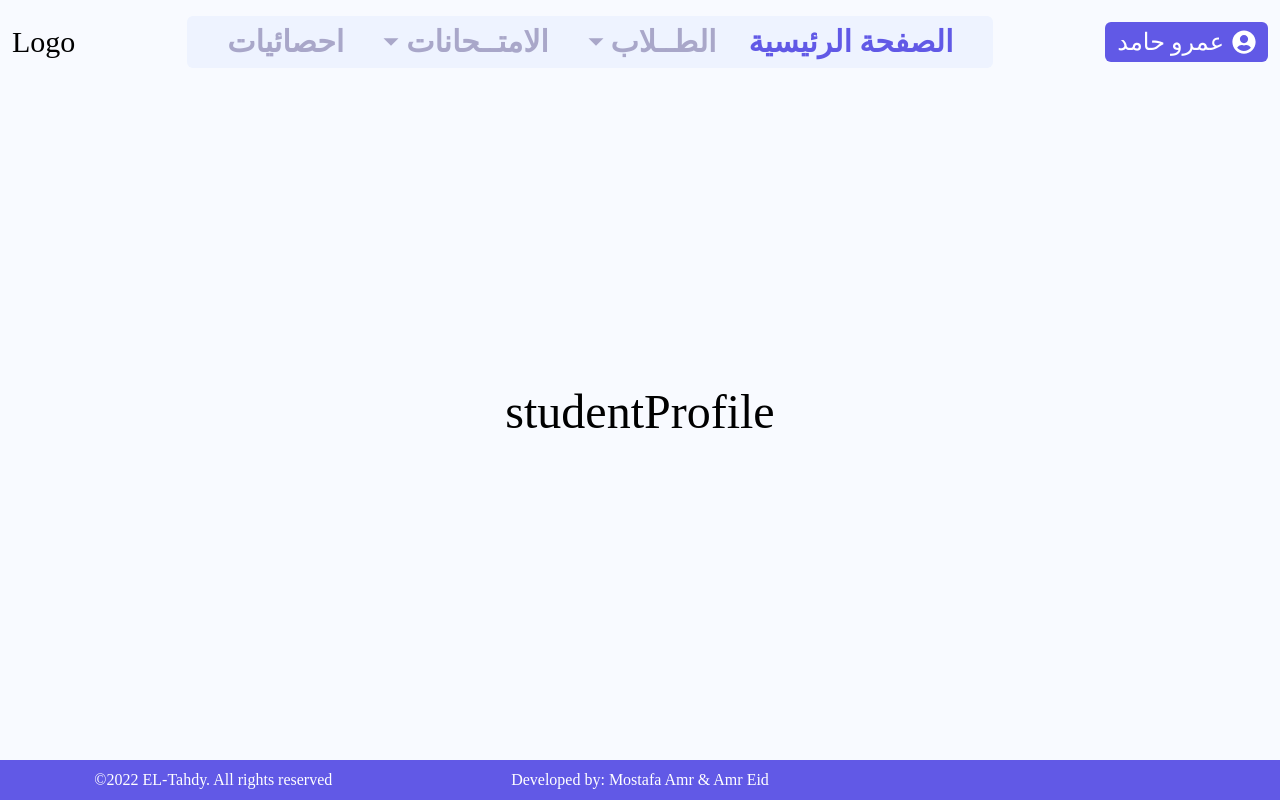
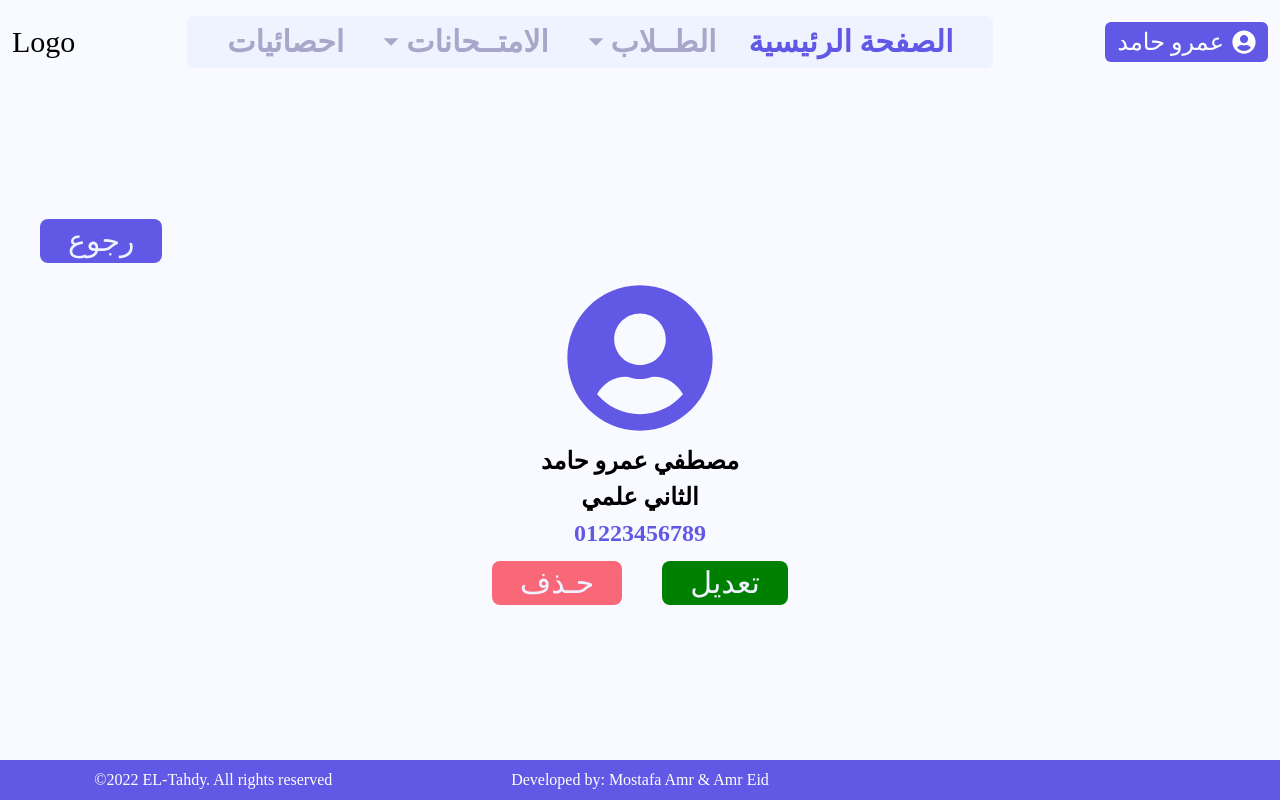
Before and after one commit to MostafaAmrHamed/ELTahdy, a Next.js app: page /studentProfile in a window 1280 px wide. Built offline with nearby package versions, Linux system fonts and the light colour scheme; a web font is replaced by a local one.

Commit message:
feat(profile): Designed student's personal info

```diff
--- a/pages/studentProfile.tsx
+++ b/pages/studentProfile.tsx
@@ -1,7 +1,48 @@
-import React from "react";
-
+import React, { useState } from "react";
+import EditStudentForm from "../components/EditStudentForm";
+import { FaUserCircle } from "react-icons/fa";
 const studentProfile = () => {
-  return <div className="text-5xl text-center">studentProfile</div>;
+  const [editStudent, setEditStudent] = useState(false);
+  return (
+    <div className="container mx-auto space-y-5">
+      <div className="flex justify-end ml-5 md:ml-10">
+        <button
+          type="button"
+          className="bg-color-4 w-fit px-7 py-1 text-2xl md:text-3xl text-color-2 rounded-lg text-center"
+        >
+          رجوع
+        </button>
+      </div>
+      <div className="flex flex-col items-center space-y-3">
+        <div className="text-color-4 text-8xl md:text-[150px]">
+          <FaUserCircle />
+        </div>
+        <div className="text-xl md:text-2xl text-center font-semibold space-y-1">
+          <h1>مصطفي عمرو حامد</h1>
+          <h1>الثاني علمي</h1>
+          <h1 className="text-color-4">01223456789</h1>
+        </div>
+        <div className="flex w-full md:w-fit items-center justify-around md:flex-row md:justify-center md:gap-10">
+          <button
+            type="button"
+            className="bg-true w-fit px-7 py-1 text-2xl md:text-3xl text-color-2 rounded-lg"
+            onClick={() => {
+              setEditStudent(!editStudent);
+            }}
+          >
+            تعديل
+          </button>
+          <button
+            type="button"
+            className="bg-cancel w-fit px-7 py-1 text-2xl md:text-3xl text-color-2 rounded-lg"
+          >
+            حـذف
+          </button>
+        </div>
+        {editStudent && <EditStudentForm />}
+      </div>
+    </div>
+  );
 };
 
 export default studentProfile;
```
